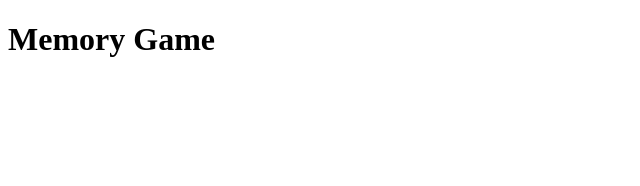
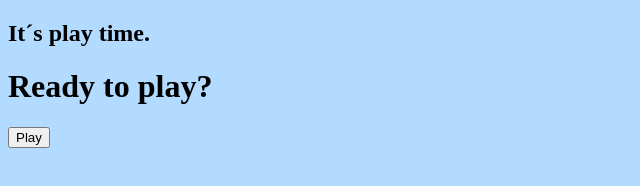
Before and after one commit to MarcelN911/Memory, a website built with Vite: page index.html in a window 1280 px wide. Shown: the whole page, without its empty margins (0-640 px from the left). Built offline with nearby package versions, Linux system fonts and the light colour scheme.

```diff
--- a/index.html
+++ b/index.html
@@ -6,7 +6,9 @@
     <title>Memory</title>
 </head>
 <body>
-    <h1 id="title">Memory</h1>
+    <h2 id="title">It´s play time.</h2>
+    <h1>Ready to play?</h1>
+    <button id="startButton">Play</button>
 </body>
     <script type="module" src="/src/main.ts"></script>
 </html>
--- a/package.json
+++ b/package.json
@@ -7,13 +7,13 @@
     "dev": "vite",
     "build": "tsc -noEmit && vite build",
     "preview": "vite preview"
-  }
-  ,
+  },
   "keywords": [],
   "author": "",
   "license": "ISC",
   "type": "commonjs",
   "devDependencies": {
+    "sass": "^1.104.1",
     "typescript": "^7.0.2",
     "vite": "^8.3.0"
   }
--- a/src/main.ts
+++ b/src/main.ts
@@ -1 +1 @@
-document.getElementById("title")!.innerHTML = "Memory Game";
+import './styles/style.scss';
--- /dev/null
+++ b/src/styles/style.scss
@@ -0,0 +1,4 @@
+body{
+    height: 100vh;
+    background-color: rgb(178, 219, 255);
+}
```
Also changed, not shown: 1 other file.
